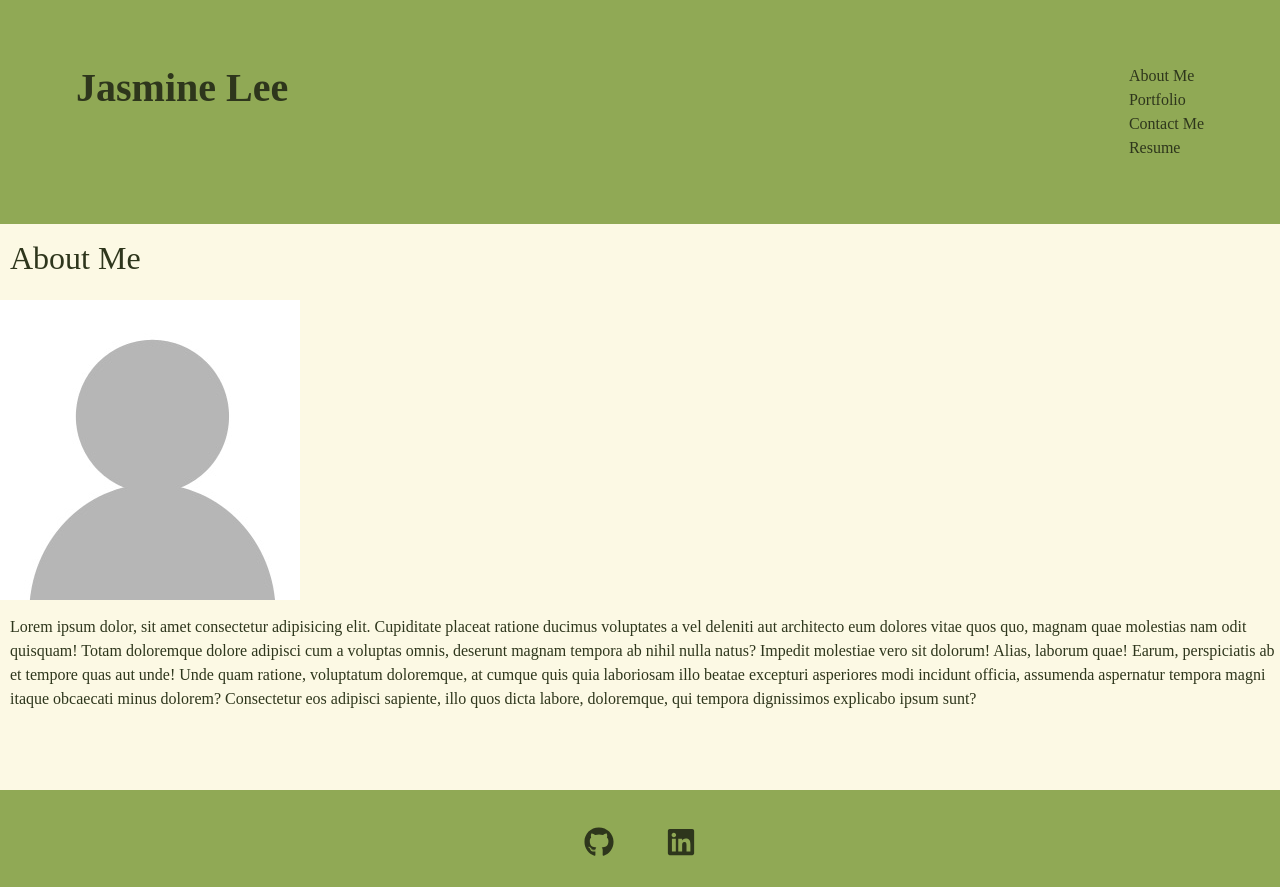
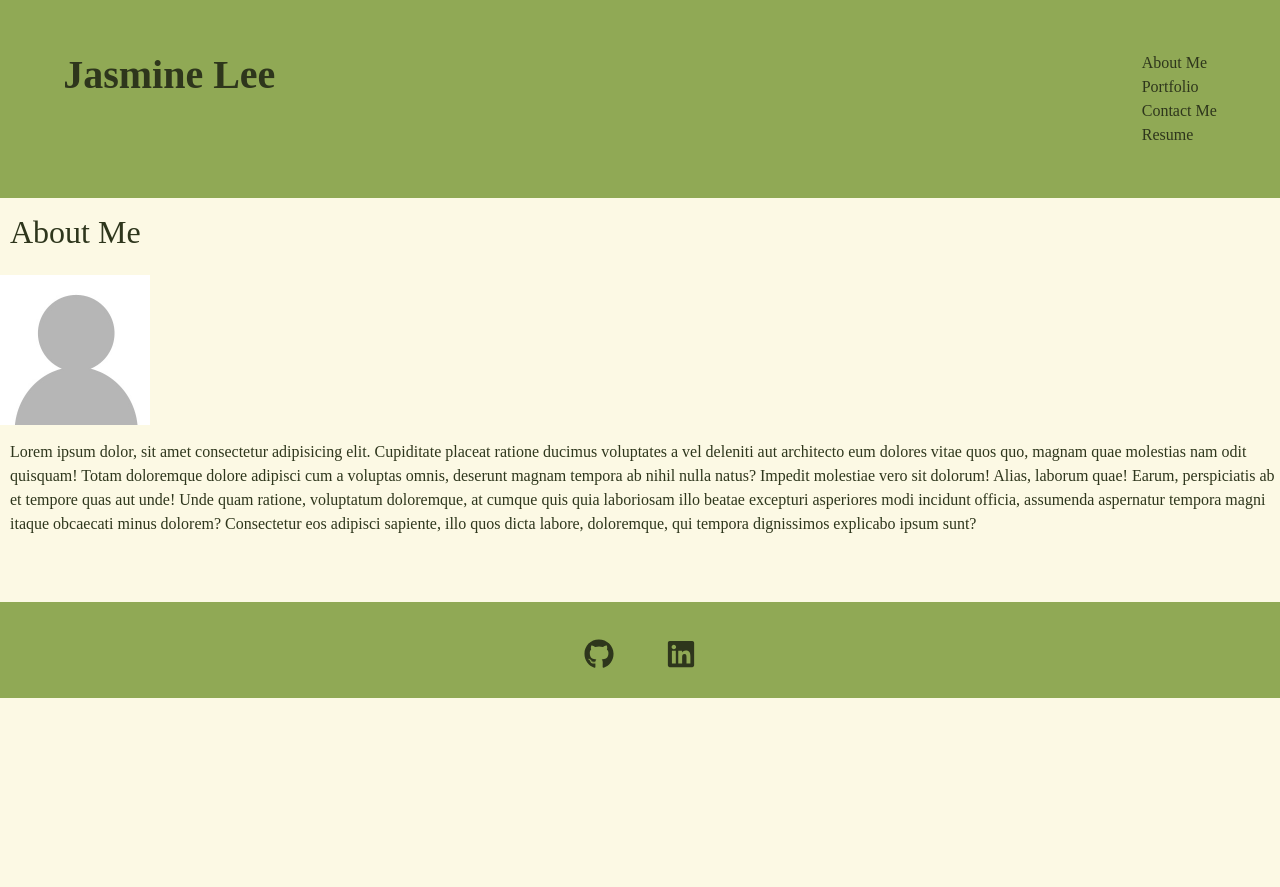
Before and after one commit to Jasmineleeyt/portfolio-v2, a React (Vite) app: page / in a window 1280 px wide. After the commit the page ends 800 px from the top, so only its background shows below. Built offline with nearby package versions, Linux system fonts and the light colour scheme.

Commit message:
Updating css styling

```diff
--- a/src/App.css
+++ b/src/App.css
@@ -6,6 +6,11 @@ body {
 
 h2, .about-para {
     padding: 15px 0px 15px 10px;
+}
+
+.avatar {
+    width: 150px;
+    height: 150px;
 }
 
 .btn {
--- a/src/components/Footer/Footer.css
+++ b/src/components/Footer/Footer.css
@@ -3,7 +3,7 @@ footer {
     justify-content: center;
     align-items: center;
     display: flex;
-    margin-top: 5%;
+    margin-top: 4%;
     bottom: 0;
 }
 
--- a/src/components/Header/Header.css
+++ b/src/components/Header/Header.css
@@ -3,7 +3,7 @@ header {
     justify-content: center;
     align-items: center;
     display: flex;
-    padding: 5%;
+    padding: 4%;
 }
 
 header h1 {
--- a/src/components/Project.jsx
+++ b/src/components/Project.jsx
@@ -7,7 +7,7 @@ const Project = (project) => {
     <div>
       <div className="card-sec" key={project.index}>
         <Card style={{ width: "20rem", height: "100%" }} className="card-proj">
-          <Card.Img variant="top" src={project.img} alt={project.title} />
+          <Card.Img variant="top" src={project.img} alt={project.title} className="card-img"/>
           <Card.Body className="d-flex flex-column justify-content-end">
             <Card.Title>{project.title}</Card.Title>
             <Card.Text>{project.description}</Card.Text>
--- a/src/pages/Contact.css
+++ b/src/pages/Contact.css
@@ -1,4 +1,3 @@
-
 .contact-input {
     width: 50%;
     margin: 0 auto 5px;
--- a/src/pages/Contact.jsx
+++ b/src/pages/Contact.jsx
@@ -61,7 +61,7 @@ function contactForm() {
           <Form.Control value={email} name="email" onChange={handleInputChange} type="email" placeholder="Email" className="contact-input"/>
         </Form.Group>
         <Form.Group controlId="email">
-          <Form.Control value={message} name="message" onChange={handleInputChange} type="text" placeholder="Message" className="contact-input"/>
+          <Form.Control as="textarea" rows={5} value={message} name="message" onChange={handleInputChange} type="text" placeholder="Message" className="contact-input"/>
         </Form.Group>
         <Button type="submit">Submit</Button>
       </Form>
--- a/src/pages/Portfolio.css
+++ b/src/pages/Portfolio.css
@@ -1,20 +1,32 @@
 .h5, p {
-    padding: 15px 0px 15px 10px;
+    padding: 5px 10px 5px 10px;
 }
-
-/* .btn {
-    background-color: #DDA15E;
-    border-color: #C66F23;
-    padding: 10px;
-} */
 
 .btn-container {
     display: flex;
     gap: 10px;
-    margin: 10px;
+    /* margin: 10px; */
+    /* border: 2px solid purple; */
+    width: 100%;
 }
-/*
-.btn:hover{
-    background-color: #90A955;
-    border-color: #2E361C;
-} */
+
+.projects-container {
+    display: flex;
+    flex-wrap: wrap;
+    justify-content: center;
+    /* border: 2px solid red; */
+}
+
+.card-sec {
+    flex: 1 1 30%;
+    /* border: 2px solid green; */
+    display: flex;
+    justify-content: center;
+    align-items: center;
+}
+
+.card-img {
+    width:100%;
+    height: 100%;
+    object-fit: cover;
+}
```
